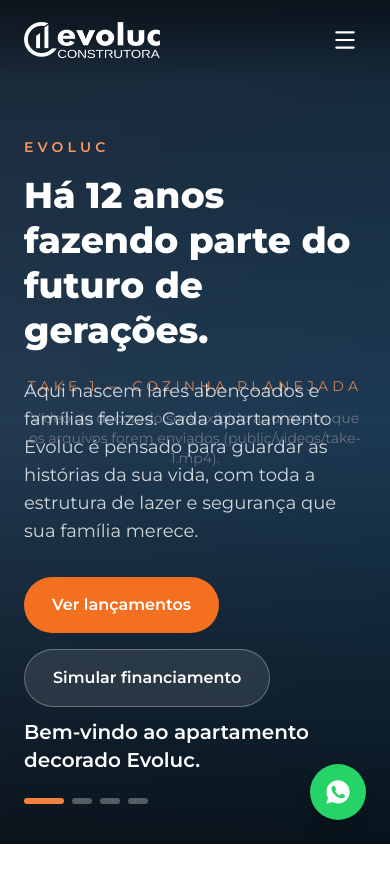
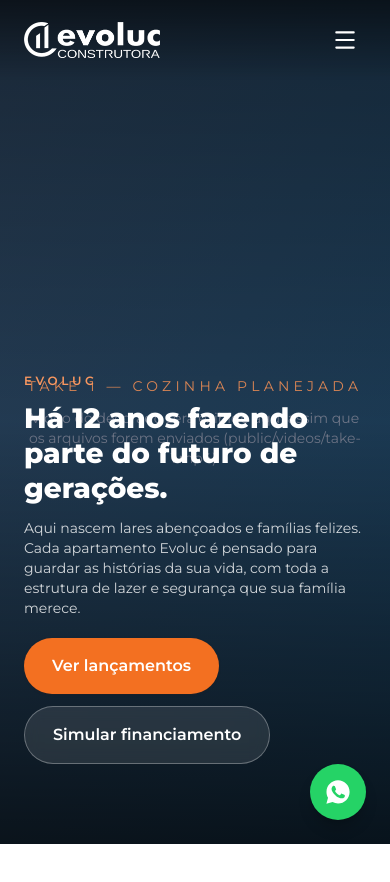
Before and after one commit to yzzacrm/evoluc, a Next.js app: page / in a window 390 px wide. Shown: the top 882 px of the page. Built offline with nearby package versions, Linux system fonts and the light colour scheme.

Commit message:
Ajusta hero mobile (texto embaixo, sem sobreposicao) e liga botoes de consultor ao WhatsApp

```diff
--- a/src/app/empreendimentos/[slug]/page.tsx
+++ b/src/app/empreendimentos/[slug]/page.tsx
@@ -5,6 +5,7 @@
 import { Button } from "@/components/ui/Button";
 import JsonLd from "@/components/JsonLd";
 import { developments, deliveredExamples, Development } from "@/lib/data";
+import { getWhatsappUrl } from "@/lib/site-config";
 import {
   LandPlot,
   Car,
@@ -113,7 +114,13 @@
                 Simular financiamento
               </Button>
             )}
-            <Button href="/fale-conosco" variant="ghost" size="lg">
+            <Button
+              href={getWhatsappUrl(
+                `Olá! Tenho interesse no ${dev.name} e quero falar com um consultor.`
+              )}
+              variant="ghost"
+              size="lg"
+            >
               Falar com um consultor
             </Button>
             {dev.tour3dUrl && (
@@ -358,7 +365,14 @@
                     ? "Este empreendimento está 100% vendido, mas nosso time pode te apresentar as oportunidades disponíveis agora."
                     : "Fale com nosso time comercial e receba a tabela de preços e disponibilidade de unidades."}
                 </p>
-                <Button href="/fale-conosco" className="mt-5 w-full">
+                <Button
+                  href={getWhatsappUrl(
+                    dev.soldOut
+                      ? `Olá! Vi que o ${dev.name} está 100% vendido e quero conhecer os lançamentos disponíveis.`
+                      : `Olá! Quero saber mais sobre o ${dev.name} — tabela de preços e disponibilidade de unidades.`
+                  )}
+                  className="mt-5 w-full"
+                >
                   Falar com consultor
                 </Button>
               </div>
--- a/src/components/finance/FinancingSimulator.tsx
+++ b/src/components/finance/FinancingSimulator.tsx
@@ -4,6 +4,7 @@
 import { Lock, Loader2, Calculator } from "lucide-react";
 import { Button } from "@/components/ui/Button";
 import { getFaixa } from "@/lib/mcmv";
+import { getWhatsappUrl } from "@/lib/site-config";
 
 const INCOME_COMMITMENT = 0.3; // regra do Banco Central/Caixa: até 30% da renda bruta
 // Imóvel na planta: valor de venda fica abaixo da avaliação, por isso o
@@ -209,7 +210,15 @@
                 de crédito.
               </p>
 
-              <Button href="/fale-conosco" className="mt-6 w-full" size="lg">
+              <Button
+                href={getWhatsappUrl(
+                  `Olá! Simulei um financiamento na Evoluc (${result.faixa.label}, até ${currency(
+                    result.financing
+                  )} financiados) e quero falar com um consultor.`
+                )}
+                className="mt-6 w-full"
+                size="lg"
+              >
                 Falar com um consultor
               </Button>
             </div>
--- a/src/components/home/ScrollVideoHero.tsx
+++ b/src/components/home/ScrollVideoHero.tsx
@@ -219,22 +219,22 @@
             opacity: introOpacity,
             pointerEvents: introOpacity > 0.05 ? "auto" : "none",
           }}
-          className="absolute inset-0 flex items-center"
+          className="absolute inset-0 flex items-end pb-20 sm:items-center sm:pb-0"
         >
           <Container>
-            <p className="text-sm font-semibold uppercase tracking-[0.3em] text-copper-400">
+            <p className="text-xs font-semibold uppercase tracking-[0.3em] text-copper-400 sm:text-sm">
               {siteConfig.name}
             </p>
-            <h1 className="font-display mt-4 max-w-2xl text-4xl font-extrabold leading-tight text-white sm:text-5xl lg:text-6xl">
+            <h1 className="font-display mt-3 max-w-2xl text-[1.75rem] font-extrabold leading-tight text-white sm:mt-4 sm:text-5xl lg:text-6xl">
               {siteConfig.slogan}
             </h1>
-            <p className="mt-6 max-w-xl text-lg text-white/80">
+            <p className="mt-3 max-w-xl text-sm text-white/80 sm:mt-6 sm:text-lg">
               Aqui nascem lares abençoados e famílias felizes. Cada
               apartamento Evoluc é pensado para guardar as histórias da sua
               vida, com toda a estrutura de lazer e segurança que sua
               família merece.
             </p>
-            <div className="mt-8 flex flex-wrap gap-4">
+            <div className="mt-5 flex flex-wrap gap-3 sm:mt-8 sm:gap-4">
               <Button href="/lancamentos" size="lg">
                 Ver lançamentos
               </Button>
@@ -246,10 +246,13 @@
         </div>
 
         {/* Take caption + progress dots */}
-        <div className="absolute inset-x-0 bottom-0 pb-10">
+        <div
+          style={{ opacity: 1 - introOpacity }}
+          className="absolute inset-x-0 bottom-0 pb-6 sm:pb-10"
+        >
           <Container>
-            <div className="flex flex-col gap-6 sm:flex-row sm:items-end sm:justify-between">
-              <p className="font-display max-w-md text-xl font-semibold text-white sm:text-2xl">
+            <div className="flex flex-col gap-3 sm:flex-row sm:items-end sm:justify-between sm:gap-6">
+              <p className="font-display max-w-md text-base font-semibold text-white sm:text-2xl">
                 {takes[activeIndex].caption}
               </p>
               <div className="flex items-center gap-2">
--- a/src/lib/site-config.ts
+++ b/src/lib/site-config.ts
@@ -13,6 +13,11 @@
     youtube: "https://youtube.com/@evolucengenharia",
   },
 };
+
+export function getWhatsappUrl(message: string) {
+  const digits = siteConfig.whatsapp.replace(/\D/g, "");
+  return `https://wa.me/55${digits}?text=${encodeURIComponent(message)}`;
+}
 
 export type NavItem = {
   label: string;
```
